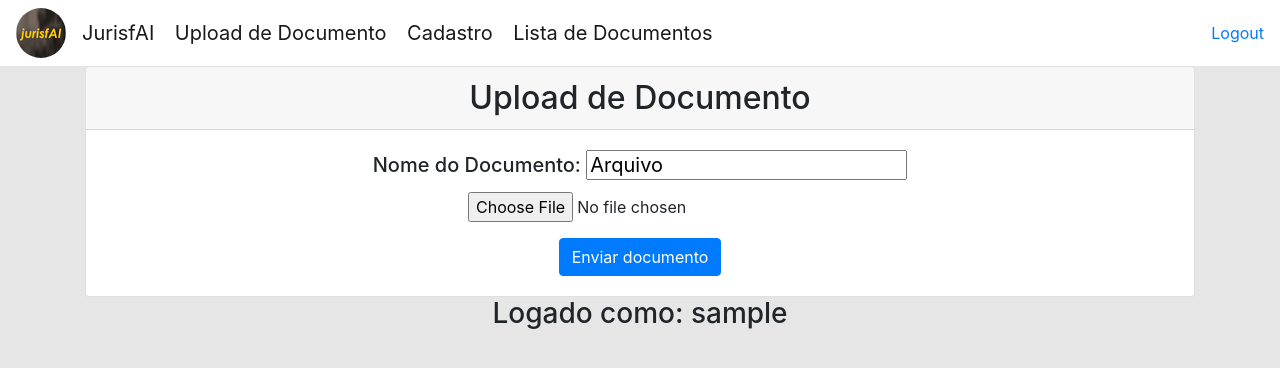
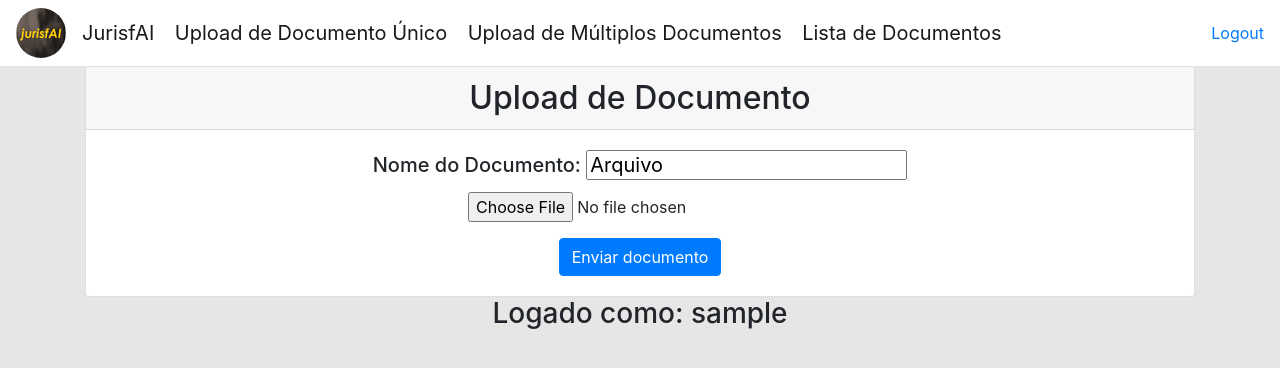
Before and after one commit to victor-s-santos/sistema-de-upload-de-documentos, a Django app: page /upload/ in a window 1280 px wide. Shown: the top 368 px of the page. Run offline with Django 3.2, Linux system fonts and the light colour scheme; the visitor is signed in with stand-in values (Sample User, id 1); some libraries are stand-ins or nearby versions.

Commit message:
fazendo upload de múltiplos arquivos

```diff
--- a/core/templates/base.html
+++ b/core/templates/base.html
@@ -26,9 +26,12 @@
       <ul class="navbar-nav mr-auto">
         <li class="nav-item active">
             <a class="navbar-brand ml-3" href="{% url 'index' %}">JurisfAI</a>
-            <a class="navbar-brand" href="{% url 'upload' %}">Upload de Documento</a>
+            {% if not user.is_authenticated %}
             <a class="navbar-brand" href="{% url 'register' %}">Cadastro</a>
+            {% endif %}
             {% if user.is_authenticated %}
+            <a class="navbar-brand" href="{% url 'upload' %}">Upload de Documento Único</a>
+            <a class="navbar-brand" href="{% url 'upload' %}">Upload de Múltiplos Documentos</a>
             <a class="navbar-brand" href="{% url 'documentos_lista' %}">Lista de Documentos</a>
             {% endif %}
         </li>
```
